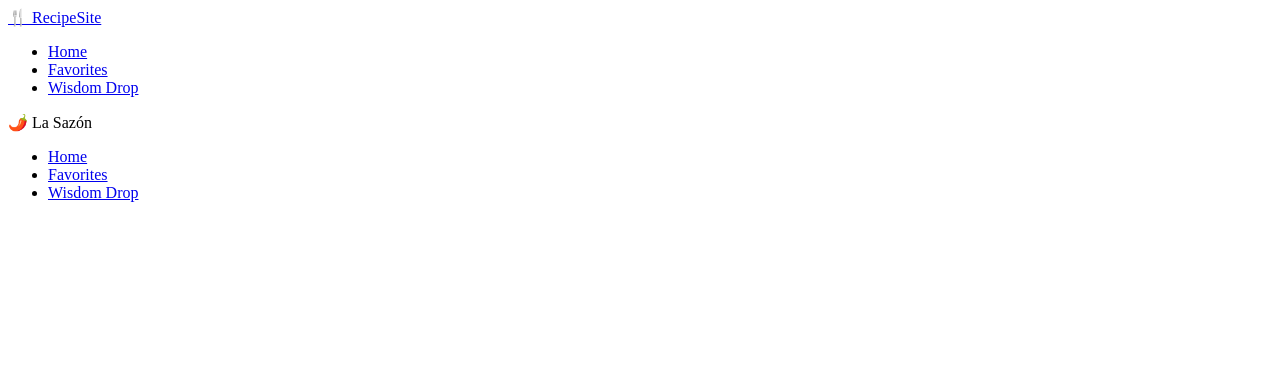
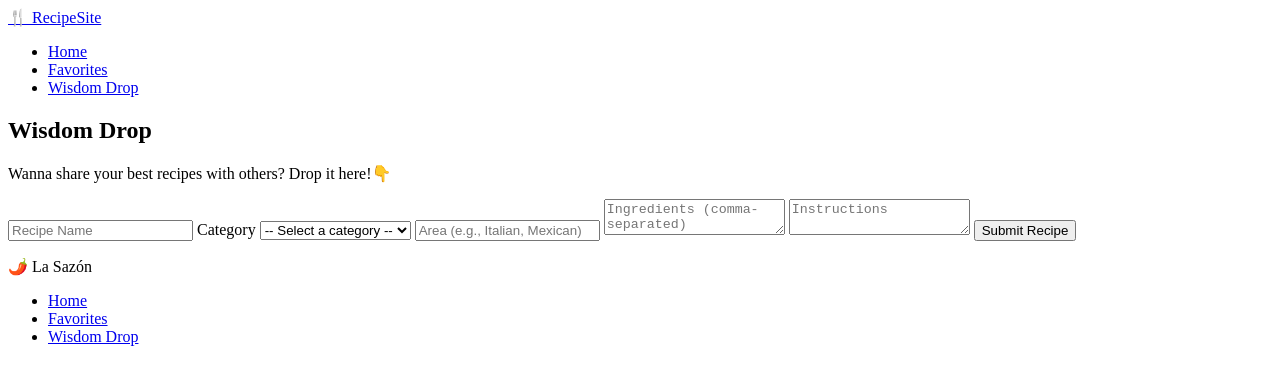
Before and after one commit to moralesryan/recipe-website, a plain HTML site: page wisdom-drop.html in a window 1280 px wide. Drawn offline with Linux system fonts and the light colour scheme.

Commit message:
Add wisdom drop section with recipe submission form for user contributions

```diff
--- a/wisdom-drop.html
+++ b/wisdom-drop.html
@@ -22,7 +22,29 @@
     </header>
 
     <main>
+        <section id="wisdom-drop">
+            <h1>Wisdom Drop</h1>
+            <p>Wanna share your best recipes with others? Drop it here!👇</p>
 
+            <form id="wisdom-form">
+                <input type="text" id="recipe-name" placeholder="Recipe Name" required />
+                <label for="recipe-category">Category</label>
+                <select id="recipe-category" name="recipe-category">
+                    <option value="">-- Select a category --</option>
+                    <option value="Beef">Beef</option>
+                    <option value="Chicken">Chicken</option>
+                    <option value="Seafood">Seafood</option>
+                    <option value="Vegetarian">Vegetarian</option>
+                    <option value="Dessert">Dessert</option>
+                    <option value="Pasta">Pasta</option>
+                    <option value="Other">Other</option>
+                    <p class="error-msg" id="error-category"></p>
+
+                </select> <input type="text" id="recipe-area" placeholder="Area (e.g., Italian, Mexican)" required />
+                <textarea id="recipe-ingredients" placeholder="Ingredients (comma-separated)" required></textarea>
+                <textarea id="recipe-instructions" placeholder="Instructions" required></textarea>
+                <button type="submit">Submit Recipe</button>
+        </section>
     </main>
 
     <footer>
```
